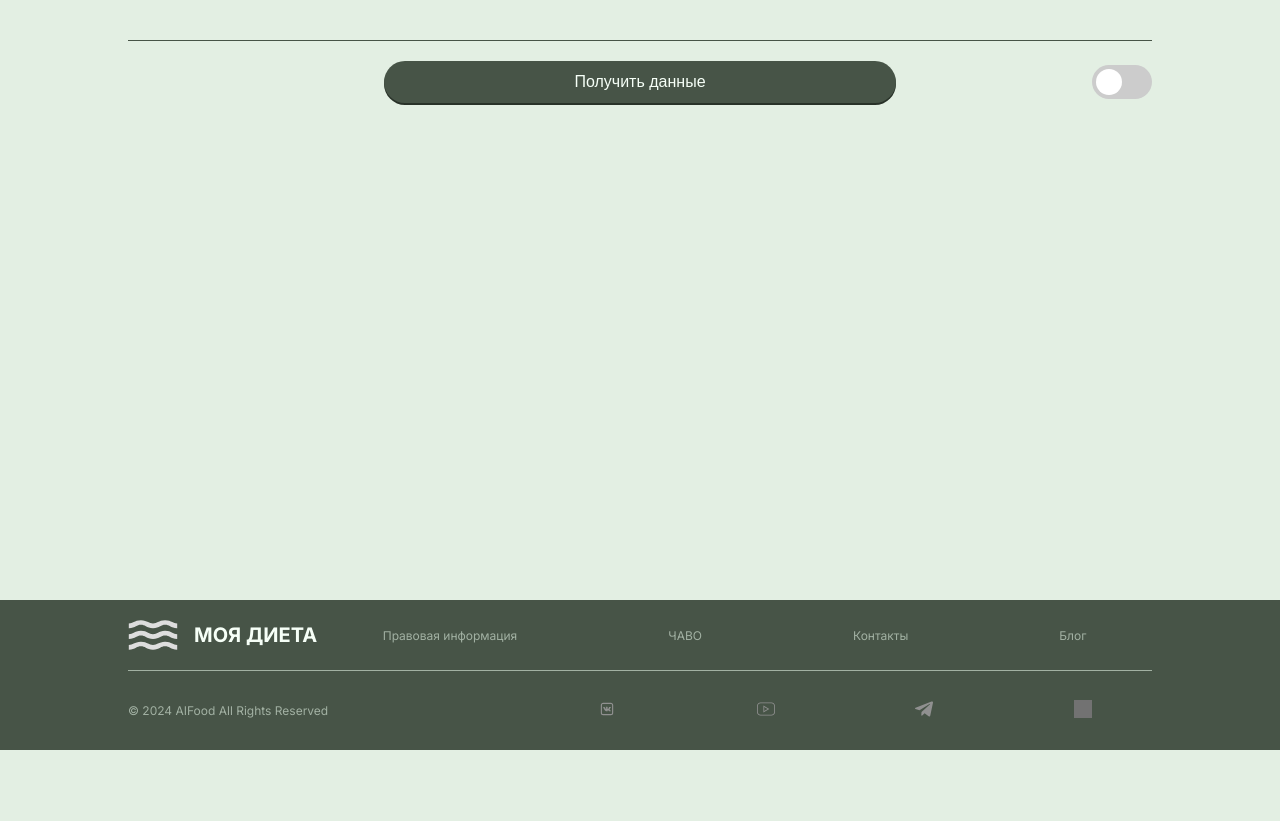
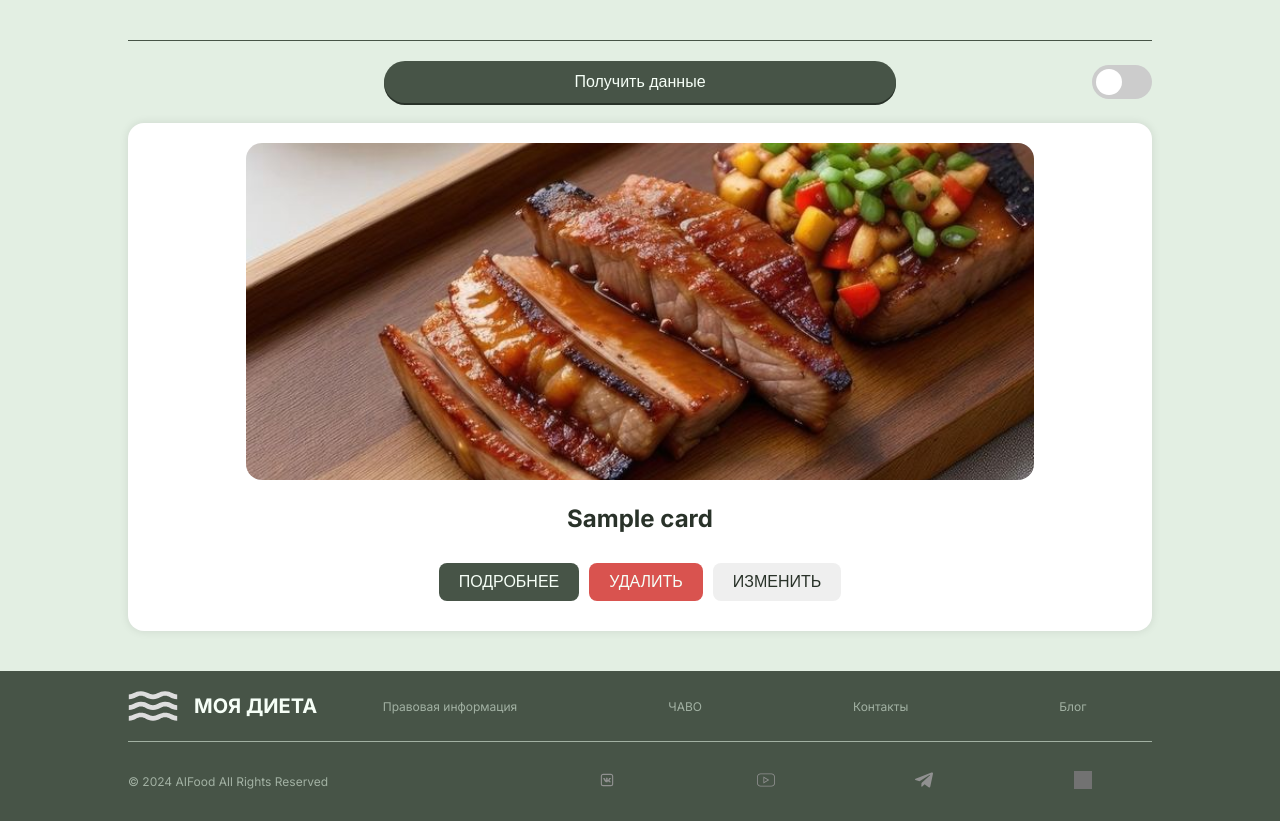
Before and after one commit to Ankita4508/Web-Diet-Recomedation, a Flask app: page / in a window 1280 px wide. Shown: the part 50-871 px from the top of the page. Before the commit the page ends 800 px from the top, so only its background shows below. Run offline with Flask 3, Linux system fonts and the light colour scheme; tables that the repository leaves empty hold one stand-in row (values such as "Sample post"); grey boxes are pictures that could not be loaded.

Commit message:
Add some stuff...

```diff
--- a/static/script.js
+++ b/static/script.js
@@ -1,6 +1,29 @@
+function updateButtonContent() {
+    const cardContainer = document.getElementById('card-container');
+    const isGrid = cardContainer.classList.contains('grid');
+    const detailsButtons = document.querySelectorAll('.details-button');
+    const deleteButtons = document.querySelectorAll('.delete-button');
+    const editButtons = document.querySelectorAll('.edit-button');
+
+    detailsButtons.forEach(button => {
+        button.innerHTML = isGrid ? '<img src="' + staticPath + 'icons/details.svg" alt="Подробнее" class="button-icon">' : 'ПОДРОБНЕЕ';
+    });
+
+    deleteButtons.forEach(button => {
+        button.innerHTML = isGrid ? '<img src="' + staticPath + 'icons/trash.svg" alt="Удалить" class="button-icon">' : 'УДАЛИТЬ';
+    });
+
+    editButtons.forEach(button => {
+        button.innerHTML = isGrid ? '<img src="' + staticPath + 'icons/edit.svg" alt="Изменить" class="button-icon">' : 'ИЗМЕНИТЬ';
+    });
+}
+
+
+// Изменяем содержимое кнопок при переключении режима отображения
 function toggleView() {
     const cardContainer = document.getElementById('card-container');
     cardContainer.classList.toggle('grid');
+    updateButtonContent(); // Обновляем содержимое кнопок
 }
 
 function fetchData() {
@@ -11,7 +34,7 @@ function fetchData() {
         .then(response => response.json())
         .then(data => {
             loading.style.display = 'none';
-            createDietCard(data);
+            createDietCard(data, true); // Передаем true, чтобы добавить новую карточку в базу данных
         })
         .catch(error => {
             loading.style.display = 'none';
@@ -32,7 +55,54 @@ function getRandomImage() {
         });
 }
 
-function createDietCard(data) {
+function deleteDietCard(card) {
+    const dietId = card.dataset.dietId;
+
+    fetch(`/delete_diet/${dietId}`, {
+        method: 'DELETE',
+        headers: {
+            'Content-Type': 'application/json'
+        }
+    })
+    .then(response => response.json())
+    .then(result => {
+        if (result.success) {
+            card.remove();
+        } else {
+            console.error('Ошибка при удалении карточки:', result.message);
+        }
+    })
+    .catch(error => console.error('Ошибка:', error));
+}
+
+function saveChanges() {
+    const editTitleInput = document.getElementById('edit-title-input');
+    const newTitle = editTitleInput.value;
+    const saveButton = document.getElementById('save-button');
+    const cardId = saveButton.dataset.cardId;
+    const cardElement = document.querySelector(`[data-diet-id="${cardId}"]`); // Получаем элемент карточки из DOM
+
+    fetch(`/update_diet/${cardId}`, {
+        method: 'PUT',
+        headers: {
+            'Content-Type': 'application/json'
+        },
+        body: JSON.stringify({ title: newTitle })
+    })
+    .then(response => response.json())
+    .then(result => {
+        if (result.success) {
+            // Обновляем название на карточке
+            cardElement.querySelector('h2').textContent = newTitle;
+            closeEditModal();
+        } else {
+            console.error('Ошибка при обновлении карточки:', result.message);
+        }
+    })
+    .catch(error => console.error('Ошибка:', error));
+}
+
+function createDietCard(data, addToDatabase = false, id = null, title = null) {
     const cardContainer = document.getElementById('card-container');
     const card = document.createElement('div');
     card.className = 'card';
@@ -44,7 +114,11 @@ function createDietCard(data) {
         card.appendChild(image);
 
         const cardTitle = document.createElement('h2');
-        cardTitle.textContent = `Диета №${cardContainer.children.length + 1}`;
+        if (addToDatabase) {
+            cardTitle.textContent = `Диета №${cardContainer.children.length + 1}`;
+        } else {
+            cardTitle.textContent = title; // Используем название из базы данных
+        }
         card.appendChild(cardTitle);
 
         const detailsButton = document.createElement('button');
@@ -53,10 +127,75 @@ function createDietCard(data) {
         detailsButton.onclick = () => openModal(data);
         card.appendChild(detailsButton);
 
+        const deleteButton = document.createElement('button');
+        deleteButton.className = 'delete-button';
+        deleteButton.textContent = 'УДАЛИТЬ';
+        deleteButton.onclick = () => deleteDietCard(card);
+        card.appendChild(deleteButton);
+
+        const editButton = document.createElement('button');
+        editButton.className = 'edit-button';
+        editButton.textContent = 'ИЗМЕНИТЬ';
+        editButton.onclick = () => openEditModal(card);
+        card.appendChild(editButton);
+
+
         cardContainer.appendChild(card);
+
+        if (addToDatabase) {
+            fetch('/add_diet', {
+                method: 'POST',
+                headers: {
+                    'Content-Type': 'application/json'
+                },
+                body: JSON.stringify({
+                    title: cardTitle.textContent,
+                    content: data
+                })
+            }).then(response => response.json())
+              .then(result => {
+                  console.log(result);
+                  card.dataset.dietId = result.id;
+              })
+              .catch(error => console.error('Ошибка:', error));
+        } else {
+            card.dataset.dietId = id; // Устанавливаем id карточки
+        }
+
+        updateButtonContent(); // Вызываем функцию после создания карточки
     });
 }
 
+function loadDietCards() {
+    fetch('/get_diets')
+        .then(response => response.json())
+        .then(diets => {
+            diets.forEach(diet => {
+                createDietCard(diet.content, false, diet.id, diet.title); // Передаем id и title из базы данных
+            });
+            updateButtonContent(); // Перемещаем вызов сюда
+        })
+        .catch(error => console.error('Ошибка:', error));
+}
+
+function openEditModal(card) {
+    const modal = document.getElementById('edit-modal');
+    const editTitleInput = document.getElementById('edit-title-input');
+    const saveButton = document.getElementById('save-button');
+
+    // Устанавливаем текущее название диеты в поле ввода
+    editTitleInput.value = card.querySelector('h2').textContent;
+
+    // Сохраняем текущую карточку в атрибуте data
+    saveButton.dataset.cardId = card.dataset.dietId;
+
+    modal.style.display = 'block';
+}
+
+function closeEditModal() {
+    const modal = document.getElementById('edit-modal');
+    modal.style.display = 'none';
+}
 
 function openModal(data) {
     const modal = document.getElementById('modal');
@@ -90,6 +229,9 @@ function closeModal() {
 }
 
 document.addEventListener('DOMContentLoaded', function() {
+    loadDietCards(); // Загрузка карточек из базы данных при загрузке страницы
+    // Переместите вызов updateButtonContent после загрузки карточек
+    setTimeout(updateButtonContent, 0); // Инициализация содержимого кнопок при загрузке страницы
     const navLinks = document.querySelectorAll('header nav ul li a');
 
     navLinks.forEach(link => {
--- a/static/style.css
+++ b/static/style.css
@@ -306,23 +306,30 @@ input:checked + .slider:before {
     text-decoration: none;
     outline: none;
     color: #F6FFF7;
-    background-color: #475447;
     border: none;
     border-radius: 8px; /* Изменено скругление */
     transition: all 0.3s ease;
     margin: 10px 5px; /* Отступы между кнопками */
 }
 
-.card .details-button:hover,
-.card .delete-button:hover,
+.card .edit-button {
+    color: #293229;
+}
+
+.card .details-button:hover {
+    background-color: #315a31;
+}
+
 .card .edit-button:hover {
-    background-color: #315a31;
+    background-color: #638084;
+    color: #F6FFF7;
+    border-style: none;
 }
 
 .card .details-button:active,
 .card .delete-button:active,
 .card .edit-button:active {
-    background-color: #A2B1A3;
+    background-color: #a2b1a3;
     transform: translateY(2px);
 }
 
@@ -340,6 +347,15 @@ input:checked + .slider:before {
     display: inline-block;
 }
 
+#card-container.grid .edit-button img {
+    display: inline-block;
+    filter: invert(0%) sepia(0%) saturate(0%) hue-rotate(93deg) brightness(106%) contrast(101%);
+}
+
+#card-container.grid .edit-button img:hover {
+    filter: invert(100%) sepia(0%) saturate(0%) hue-rotate(93deg) brightness(106%) contrast(101%);
+}
+
 #card-container.grid .details-button,
 #card-container.grid .delete-button,
 #card-container.grid .edit-button {
@@ -354,9 +370,6 @@ input:checked + .slider:before {
 #card-container.grid .edit-button::after {
     content: none; /* Убираем текст в режиме grid */
 }
-
-
-
 
 .day {
     background-color: #fff;
@@ -485,8 +498,6 @@ hr {
 }
 
 /* ---------------------------------------------------- */
-
-
 /* Стили для модального окна */
 .modal {
     display: none;
@@ -525,7 +536,6 @@ hr {
     cursor: pointer;
 }
 
-
 /* Стили для модального окна редактирования */
 #edit-modal .modal-content {
     background-color: #fefefe;
@@ -543,7 +553,7 @@ hr {
 }
 
 #edit-modal .modal-content input[type="text"] {
-    width: 100%;
+    width: 95%;
     padding: 10px;
     margin-bottom: 20px;
     border: 1px solid #ccc;
```
Also changed, not shown: 1 other file.
